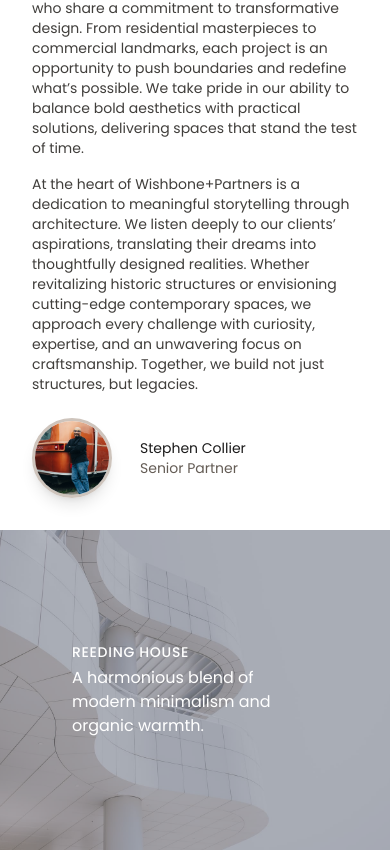
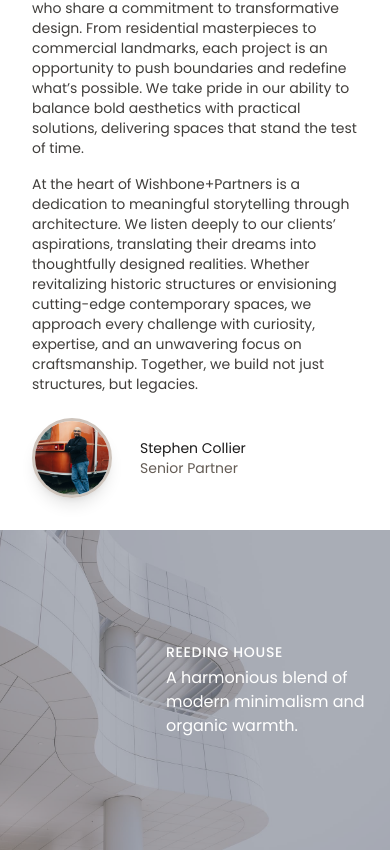
Before and after one commit to imflawlezz/wishbone-landing, a Next.js app: page / in a window 390 px wide. Shown: the part 1180-2030 px from the top of the page. Built offline with nearby package versions, Linux system fonts and the light colour scheme.

Commit message:
style: adjust paddings and max-width for text

```diff
--- a/src/components/shared/ProjectCard.tsx
+++ b/src/components/shared/ProjectCard.tsx
@@ -10,8 +10,9 @@ export const ProjectCard = ({
     className
 }: ProjectCardProps) => {
     return (
-        <section className={`relative ${className} w-full h-[320px] md:h-[480px] lg:h-[600px]
-        flex flex-row justify-end items-center px-18
+        <section className={`relative ${className} w-full
+        h-[320px] md:h-[480px] lg:h-[600px]
+        flex flex-row justify-end items-center px-6 md:px-18
         bg-gray-500/50 text-white md:bg-transparent`}>
             <div className="absolute inset-0 -z-10 h-full w-full">
                 <Image
@@ -31,7 +32,7 @@ export const ProjectCard = ({
                     delay: 0.1
                 }}
                 viewport={{ once: false, amount: 0.2 }}
-                className="flex flex-col max-w-[290px] items-start gap-1"
+                className="flex flex-col max-w-[200px] md:max-w-[290px] items-start gap-1"
             >
                 <p className="text-sm font-medium md:text-[var(--paragraph)] uppercase tracking-wider">
                     {label}
```
